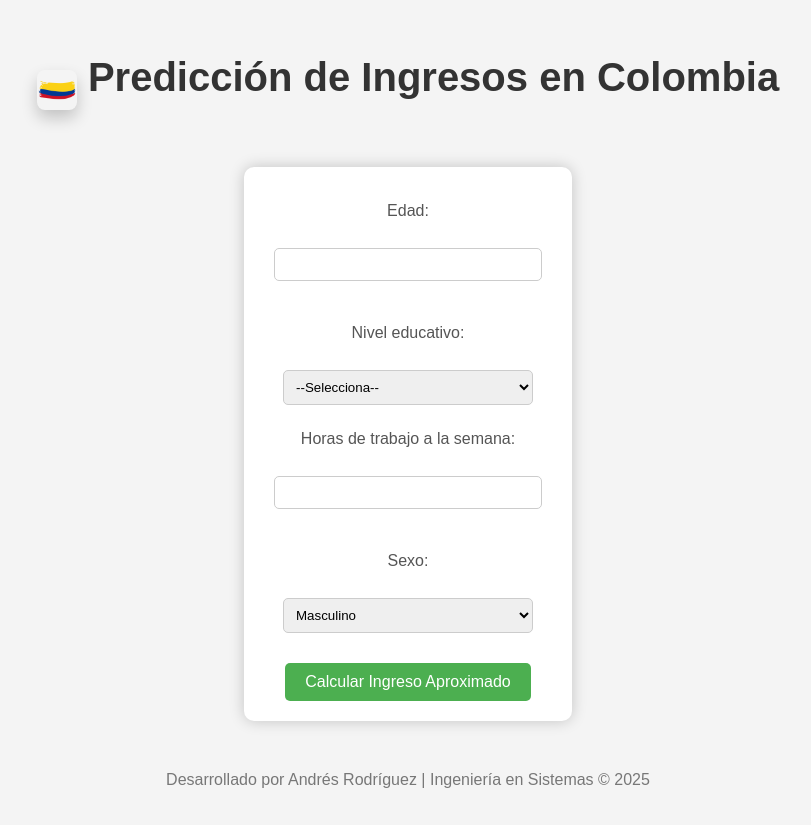
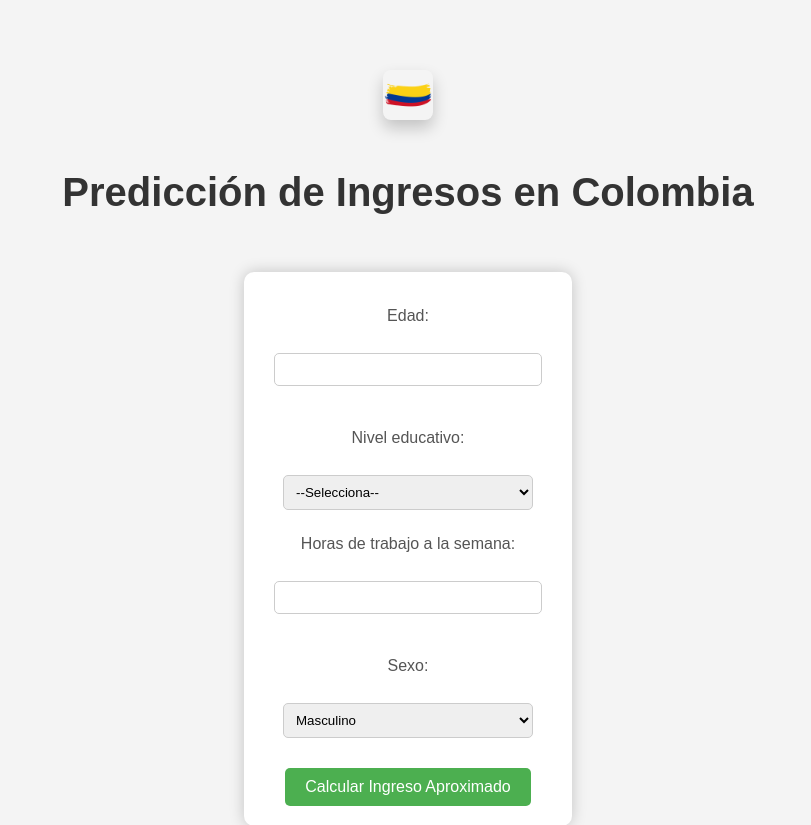
Before and after one commit to AndresRodriguez991114/Prediction-Profile, a Flask app: page / in a window 1280 px wide. Shown: the top 825 px of the page, without its empty margins (232-1043 px from the left). Before the commit the page ends 788 px from the top, so only its background shows below. Run offline with Flask 3, Linux system fonts and the light colour scheme; parts of the project's set-up code (start-up, migrations or seed data) failed here and were passed over.

Commit message:
bandera Colombia

```diff
--- a/templates/index.html
+++ b/templates/index.html
@@ -60,10 +60,10 @@
     </style>
 </head>
 <body>
-    <h1>
-    <img src="{{ url_for('static', filename='colombia_flag.png') }}" alt="Bandera de Colombia" style="width: 40px; vertical-align: middle;">
-    Predicción de Ingresos en Colombia
-    </h1>
+    <div style="text-align: center; margin-top: 20px;"></div>
+    <img src="{{ url_for('static', filename='colombia_flag.png') }}" alt="Bandera de Colombia" style="width: 50px; vertical-align: middle;">
+    <h1 style="font-family: Arial, sans-serif; color: #333;">Predicción de Ingresos en Colombia</h1>
+    </div>
     <form method="POST" onsubmit="return validateForm()">
         <label>Edad:</label><br>
         <input type="number" name="age" id="ageInput"><br>
```
